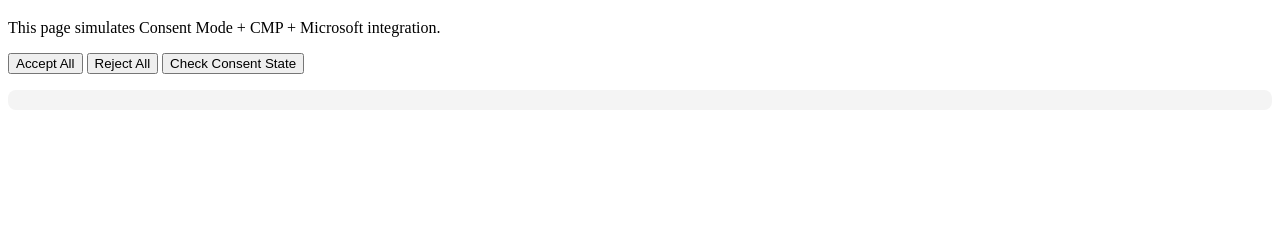
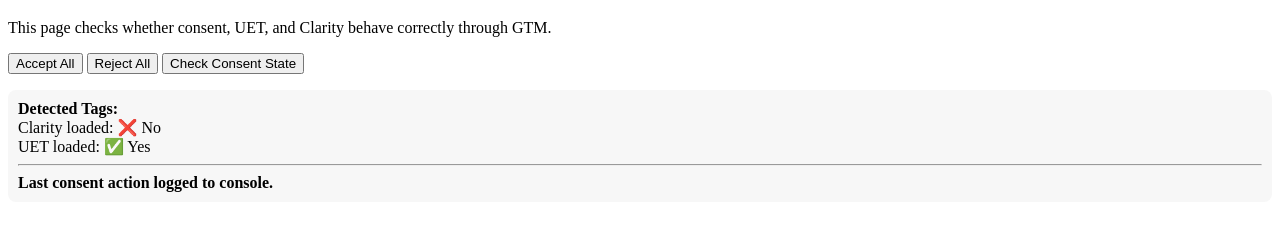
Before and after one commit to jrusercentrics/UETCLARITY, a plain HTML site: page index.html in a window 1280 px wide. Shown: the part 61-292 px from the top of the page. Drawn offline with Linux system fonts and the light colour scheme.

Commit message:
Update index.html

```diff
--- a/index.html
+++ b/index.html
@@ -3,7 +3,7 @@
 <head>
   <meta charset="UTF-8">
   <meta name="viewport" content="width=device-width, initial-scale=1.0">
-  <title>Consent Mode Sandbox - Debug Version</title>
+  <title>Consent Mode Sandbox - Debug Fixed</title>
 
   <!-- Usercentrics CMP -->
   <script id="usercentrics-cmp"
@@ -31,48 +31,27 @@
     function gtag(){dataLayer.push(arguments);}
     gtag('js', new Date());
 
-    // Default consent (denied)
+    // Default consent mode
     gtag('consent', 'default', {
       'ad_storage': 'denied',
       'analytics_storage': 'denied'
     });
 
-    // Function to read current consent status
-    function checkConsentState() {
-      gtag('get', 'consent', 'default', function(consent){
-        console.log("Current consent state:", consent);
-        const output = document.getElementById('output');
-        output.innerHTML = `
-          <strong>Current Consent State:</strong><br>
-          ad_storage: ${consent.ad_storage}<br>
-          analytics_storage: ${consent.analytics_storage}<br>
-          <hr>
-          <strong>Clarity loaded:</strong> ${window.clarity ? '✅ Yes' : '❌ No'}<br>
-          <strong>UET loaded:</strong> ${window.uetq ? '✅ Yes' : '❌ No'}<br>
-        `;
-      });
+    // Utility: display consent + tag state
+    function displayState() {
+      const clarityLoaded = typeof window.clarity === 'function';
+      const uetLoaded = typeof window.uetq !== 'undefined';
+      const output = document.getElementById('output');
+      output.innerHTML = `
+        <strong>Detected Tags:</strong><br>
+        Clarity loaded: ${clarityLoaded ? '✅ Yes' : '❌ No'}<br>
+        UET loaded: ${uetLoaded ? '✅ Yes' : '❌ No'}<br>
+        <hr>
+        <strong>Last consent action logged to console.</strong>
+      `;
+      console.log("Clarity loaded:", clarityLoaded, "| UET loaded:", uetLoaded);
     }
-  </script>
-</head>
-<body>
-  <!-- Google Tag Manager (noscript) -->
-  <noscript>
-    <iframe src="https://www.googletagmanager.com/ns.html?id=GTM-M75CJDXK"
-            height="0" width="0" style="display:none;visibility:hidden"></iframe>
-  </noscript>
-  <!-- End Google Tag Manager (noscript) -->
 
-  <h1>Consent Mode Debug Page</h1>
-  <p>This page simulates Consent Mode + CMP + Microsoft integration.</p>
-
-  <button onclick="grantConsent()">Accept All</button>
-  <button onclick="denyConsent()">Reject All</button>
-  <button onclick="checkConsentState()">Check Consent State</button>
-
-  <p id="status"></p>
-  <div id="output" style="background:#f4f4f4; padding:10px; margin-top:15px; border-radius:8px;"></div>
-
-  <script>
     function grantConsent() {
       gtag('consent', 'update', {
         'ad_storage': 'granted',
@@ -80,7 +59,7 @@
       });
       document.getElementById('status').textContent = "Consent granted ✅";
       console.log("Consent granted ✅");
-      setTimeout(checkConsentState, 500);
+      setTimeout(displayState, 1000);
     }
 
     function denyConsent() {
@@ -90,14 +69,38 @@
       });
       document.getElementById('status').textContent = "Consent denied ❌";
       console.log("Consent denied ❌");
-      setTimeout(checkConsentState, 500);
+      setTimeout(displayState, 1000);
     }
 
-    // Automatically show initial status
-    window.addEventListener('load', () => setTimeout(checkConsentState, 1000));
+    function checkConsentState() {
+      // We’ll check GTM’s dataLayer snapshot instead
+      const consentEvent = dataLayer.find(e => e.event === 'default_consent_update' || e.event === 'consent_update');
+      console.log("dataLayer snapshot:", consentEvent);
+      displayState();
+    }
+
+    window.addEventListener('load', () => setTimeout(displayState, 2000));
   </script>
+</head>
+<body>
+  <!-- Google Tag Manager (noscript) -->
+  <noscript>
+    <iframe src="https://www.googletagmanager.com/ns.html?id=GTM-M75CJDXK"
+            height="0" width="0" style="display:none;visibility:hidden"></iframe>
+  </noscript>
+  <!-- End GTM (noscript) -->
 
-  <!-- Microsoft UET -->
+  <h1>Consent Mode Debug Page</h1>
+  <p>This page checks whether consent, UET, and Clarity behave correctly through GTM.</p>
+
+  <button onclick="grantConsent()">Accept All</button>
+  <button onclick="denyConsent()">Reject All</button>
+  <button onclick="checkConsentState()">Check Consent State</button>
+
+  <p id="status"></p>
+  <div id="output" style="background:#f7f7f7; padding:10px; margin-top:15px; border-radius:8px;"></div>
+
+  <!-- Microsoft UET (manual) -->
   <script>
     (function(w,d,t,r,u){
       var f,n,i;w[u]=w[u]||[];
@@ -115,7 +118,5 @@
     })(window,document,"script","//bat.bing.com/bat.js","uetq");
   </script>
 
-
-
 </body>
 </html>
```
